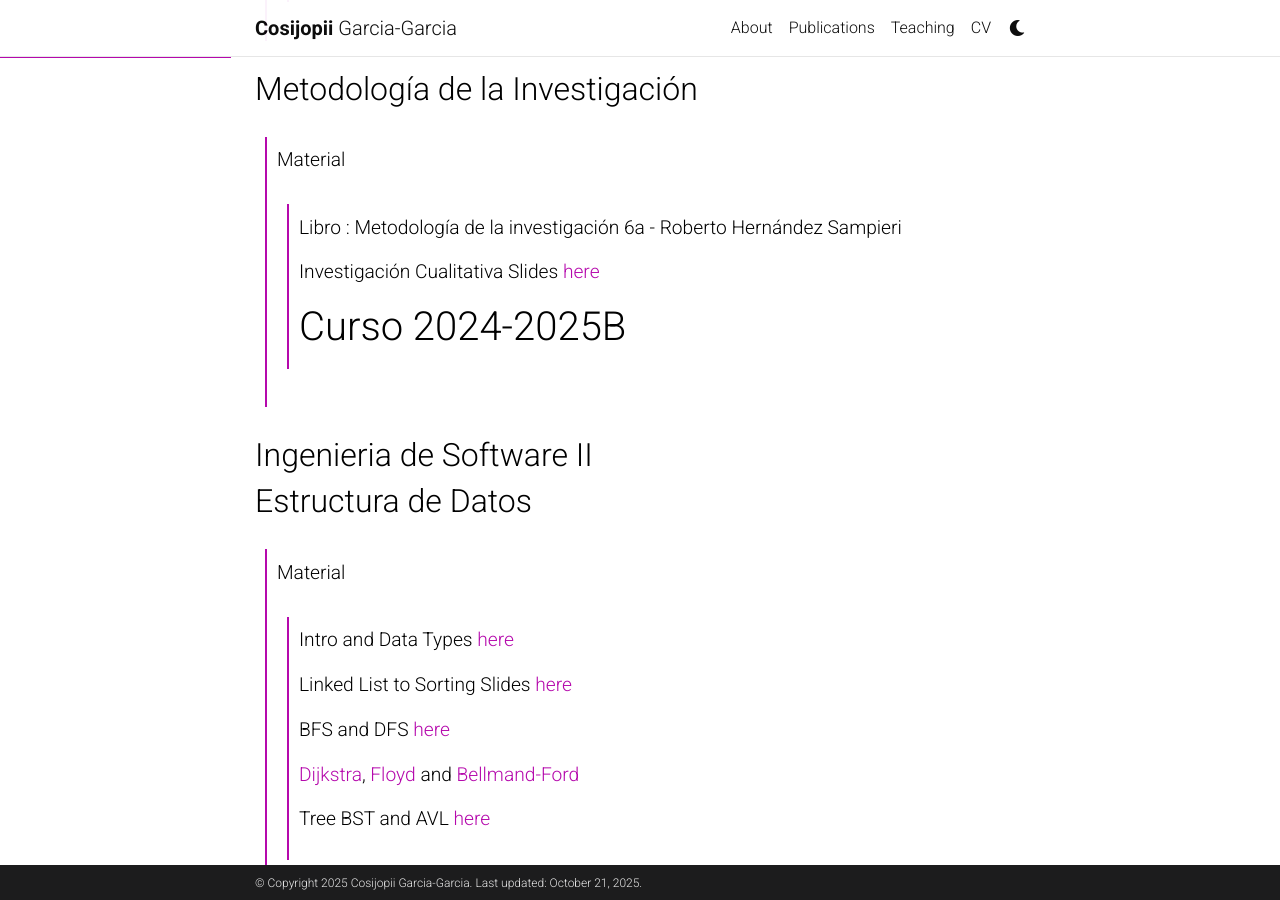
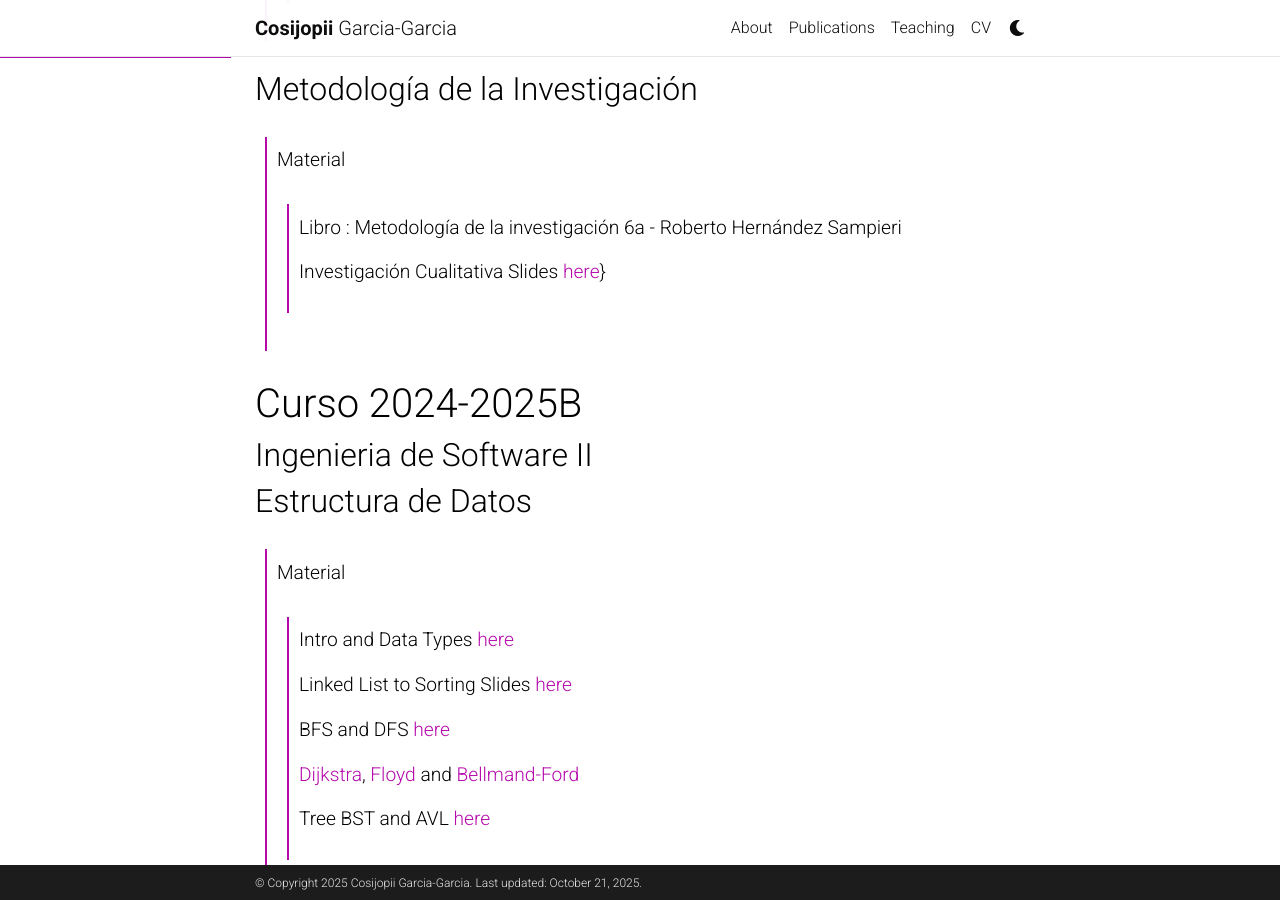
Before and after one commit to Cosijopiii/Cosijopiii.github.io, a Jekyll site: the page built from _projects/2_project.md, in a window 1280 px wide and 900 px high, scrolled down 466 px. Built offline with Jekyll 4.4.1, drawn with Linux system fonts in a browser that asks for light colours; comment, search, counter and statistics services are not loaded; a style sheet for code colours, icons or effects is not loaded.

```diff
--- a/_projects/2_project.md
+++ b/_projects/2_project.md
@@ -16,7 +16,8 @@ category: work
 > Material
 >> Libro : Metodología de la investigación 6a - Roberto Hernández Sampieri
 >>
->> Investigación Cualitativa Slides [here](/assets/pdf/U_2.pdf)
+>> Investigación Cualitativa Slides [here](/assets/pdf/U_2.pdf)}
+
 # Curso 2024-2025B
 
 ## Ingenieria de Software II
```
